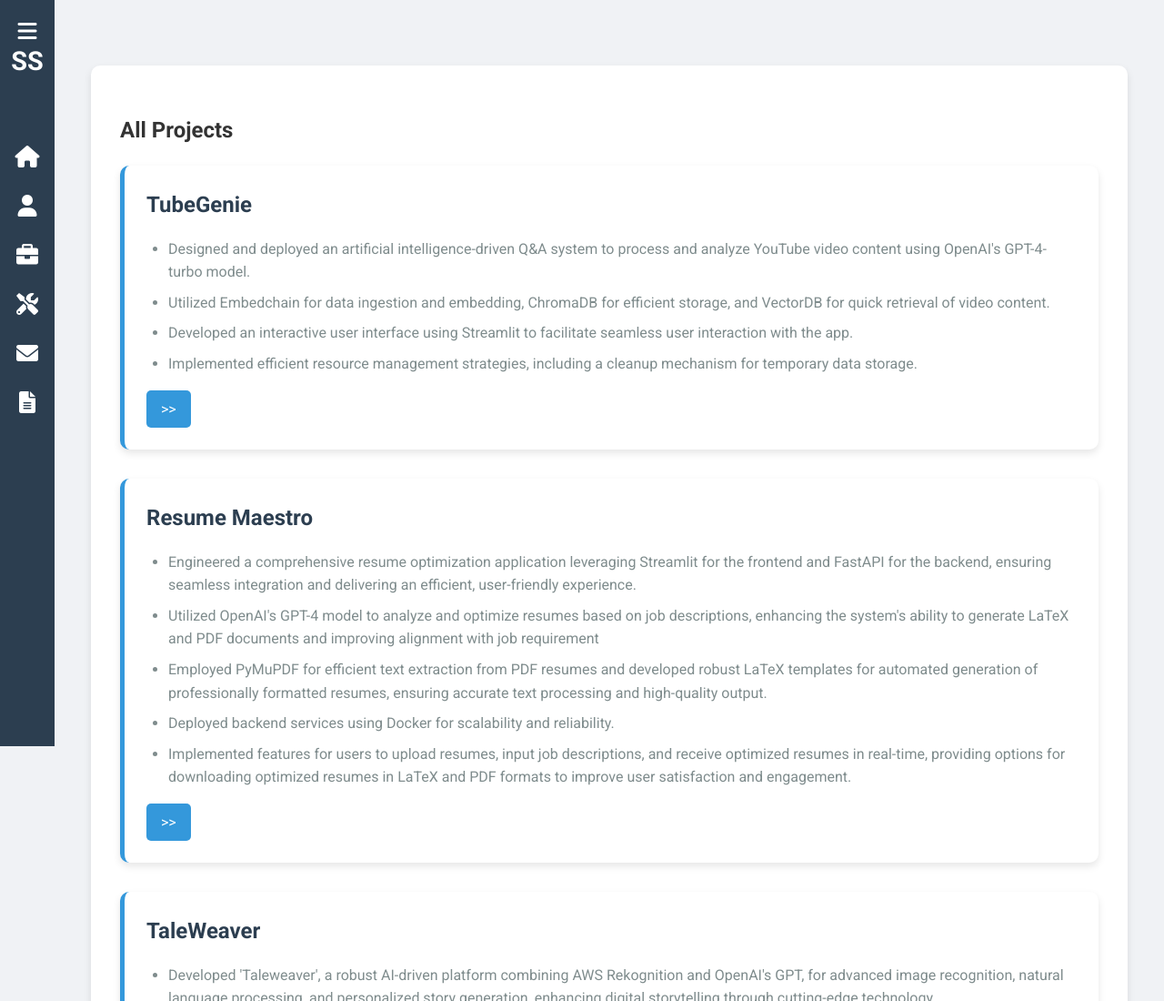
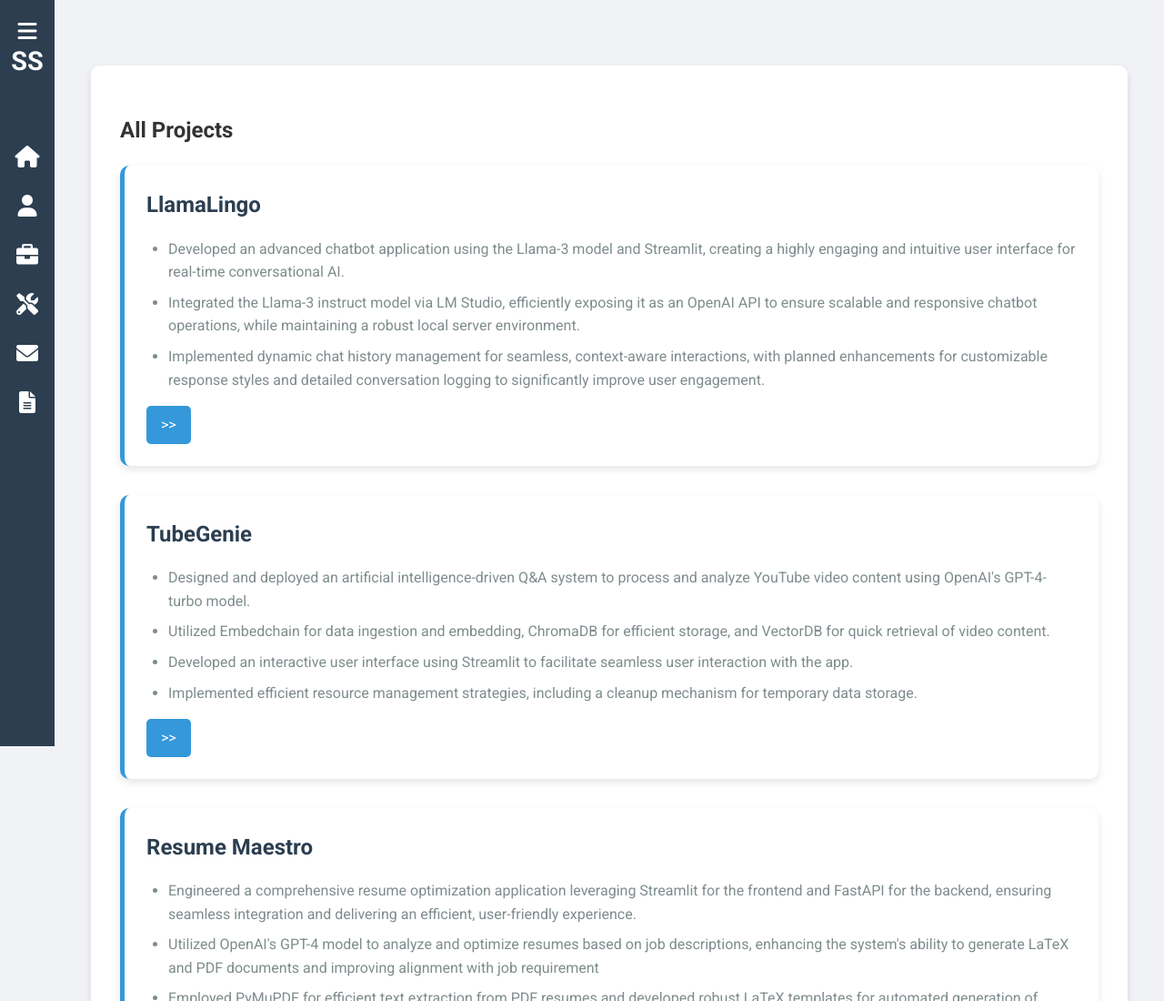
Before and after one commit to isiddharthsingh/isiddharthsingh.github.io, a plain HTML site: page projects.html in a window 1280 px wide. Shown: the top 1100 px of the page at 91% size. Drawn offline with Linux system fonts and the light colour scheme.

Commit message:
Add LlamaLingo in Projects.html

```diff
--- a/projects.html
+++ b/projects.html
@@ -28,6 +28,17 @@
         <section id="all-projects">
             <h2>All Projects</h2>
             <div class="project-container">
+                <div class="project-card">
+                    <div class="project-header">
+                        <h3>LlamaLingo</h3>
+                    </div>
+                    <ul>
+                        <li>Developed an advanced chatbot application using the Llama-3 model and Streamlit, creating a highly engaging and intuitive user interface for real-time conversational AI.</li>
+                        <li>Integrated the Llama-3 instruct model via LM Studio, efficiently exposing it as an OpenAI API to ensure scalable and responsive chatbot operations, while maintaining a robust local server environment.</li>
+                        <li>Implemented dynamic chat history management for seamless, context-aware interactions, with planned enhancements for customizable response styles and detailed conversation logging to significantly improve user engagement.</li>
+                    </ul>
+                    <a class="project-link" href="https://github.com/isiddharthsingh/TubeGenie" target="_blank">>></a>
+                </div>
                 <div class="project-card">
                     <div class="project-header">
                         <h3>TubeGenie</h3>
```
